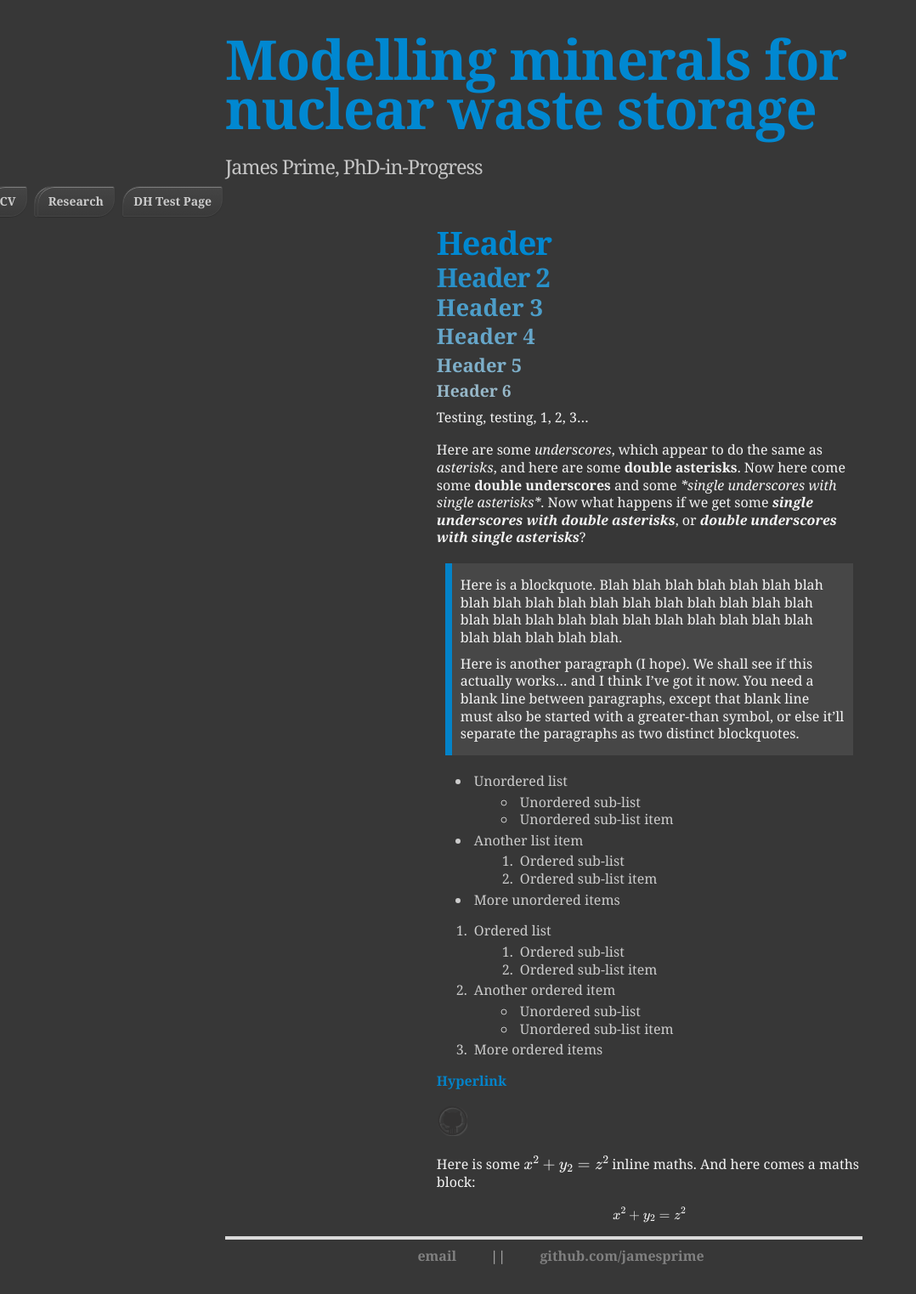
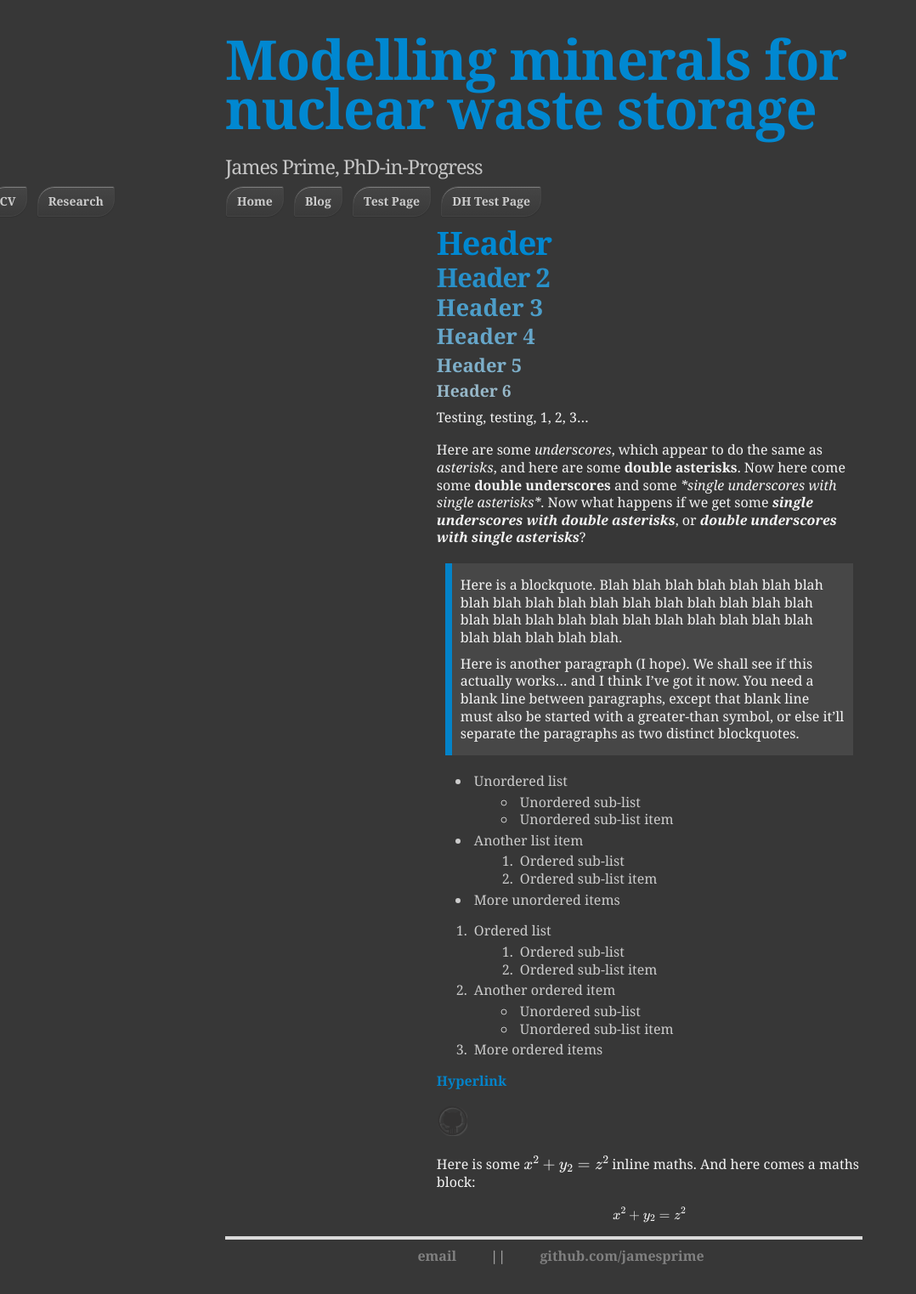
Before and after one commit to jamesprime/jamesprime.github.io, a Jekyll site: the page built from _pages/dhtest/index.md, in a window 1280 px wide. Shown: the whole page at 85% size, without its empty margins (0-1078 px from the left). Built offline with Jekyll 4.4.1, drawn with Linux system fonts in a browser that asks for light colours; nearby versions of some CDN libraries; formulas are drawn with MathJax 3.

Commit message:
Updated _sass/uberduper.scss
Uncommented .leftbuttons left, as a test

```diff
--- a/_sass/uberduper.scss
+++ b/_sass/uberduper.scss
@@ -269,7 +269,7 @@ div.slogan {
 
     .leftbuttons {
         position: relative;
-        // left: 50%;
+        left: 50%;
         margin-left: -388px; // Lines up with content box's left edge
     }
 
```
